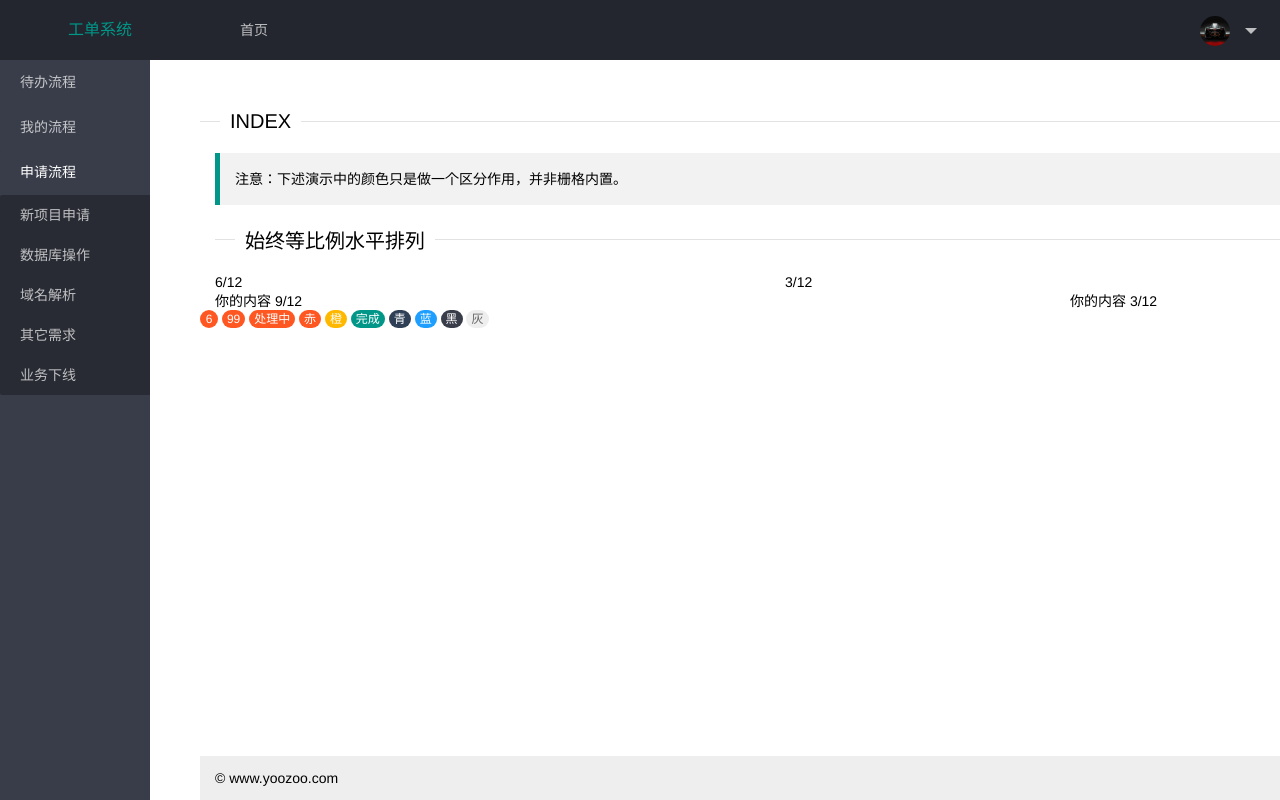
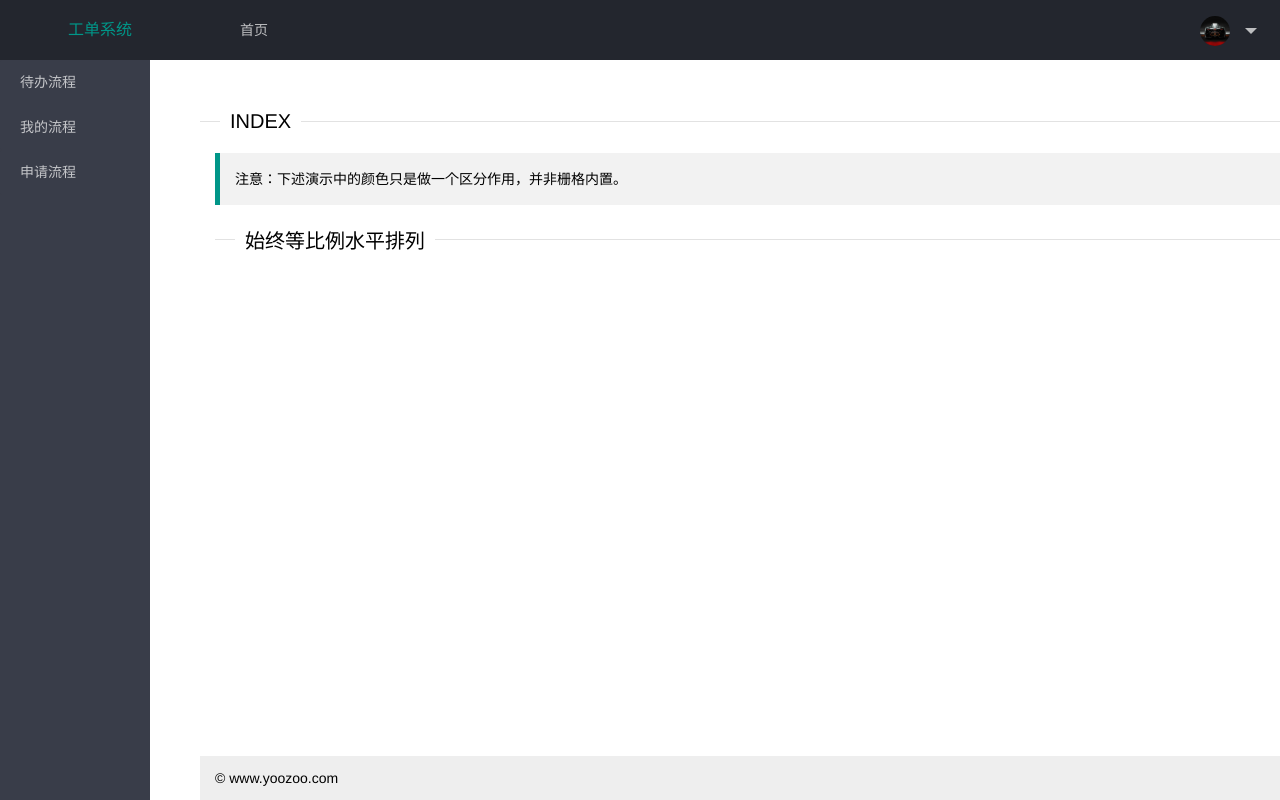
Before and after one commit to Arnold617/workform, a Django app: template templates/index.html in a window 1280 px wide. Run offline with Django 3.2, Linux system fonts and the light colour scheme; the template is opened without the code that fills it, so the values that code supplies are empty.

Commit message:
change 模板依赖优化

```diff
--- a/templates/backlog.html
+++ b/templates/backlog.html
@@ -1,9 +1,6 @@
 {% extends 'base.html' %}
-
+{% block title %}待处理的流程{% endblock %}
 {% block content %}
-    <fieldset class="layui-elem-field layui-field-title" style="margin-top: 50px;">
-        <legend>待处理的流程</legend>
-    </fieldset>
 
     <div>
         <table border="2">
--- a/templates/base.html
+++ b/templates/base.html
@@ -37,7 +37,7 @@
             </ul>
             <ul class="layui-nav layui-layout-right">
                 <li class="layui-nav-item">
-                    <a href="javascript:;">
+                    <a href="javascript:">
                         <img src="/static/images/content.jpg" class="layui-nav-img">
                         {{ request.session.username }}
                     </a>
@@ -55,7 +55,7 @@
                     <li class="layui-nav-item"><a href="/mine.html"> 我的流程</a></li>
                 </ul>
                 <ul class="layui-nav layui-nav-tree" lay-filter="test">
-                    <li class="layui-nav-item layui-nav-itemed">
+                    <li class="layui-nav-item">
                     <a href="javascript:">申请流程</a>
                     <dl class="layui-nav-child">
                       <dd><a href="/new_project/">新项目申请</a></dd>
--- a/templates/index.html
+++ b/templates/index.html
@@ -8,35 +8,7 @@
         <fieldset class="layui-elem-field layui-field-title" style="margin-top: 20px;">
             <legend>始终等比例水平排列</legend>
         </fieldset>
-
-        <div class="layui-col-xs6">
-            <div class="grid-demo grid-demo-bg1">6/12</div>
-        </div>
-        <div class="layui-col-xs3">
-            <div class="grid-demo grid-demo-bg1">3/12</div>
-        </div>
-
-        <div class="layui-row">
-            <div class="layui-col-md9">
-              你的内容 9/12
-            </div>
-            <div class="layui-col-md3">
-              你的内容 3/12
-            </div>
-        </div>
     </div>
-
-    <span class="layui-badge">6</span>
-    <span class="layui-badge">99</span>
-    <span class="layui-badge">处理中</span>
-    <span class="layui-badge">赤</span>
-    <span class="layui-badge layui-bg-orange">橙</span>
-    <span class="layui-badge layui-bg-green">完成</span>
-    <span class="layui-badge layui-bg-cyan">青</span>
-    <span class="layui-badge layui-bg-blue">蓝</span>
-    <span class="layui-badge layui-bg-black">黑</span>
-    <span class="layui-badge layui-bg-gray">灰</span>
-
 {% endblock %}
 {% block js %}
 {% endblock %}
--- a/work/view/account.py
+++ b/work/view/account.py
@@ -33,9 +33,9 @@ def login(request):
                         request.session['is_login'] = True
                         if request.POST.get('remember', None) == '1':
                             # 超时时间(秒)
-                            request.session.set_expiry(60 * 60)
+                            request.session.set_expiry(60 * 60 *60)
                         else:
-                            request.session.set_expiry(20)
+                            request.session.set_expiry(20 * 60)
                         return redirect('/index/')
                     else:
                         return render(request, 'login.html', {'error_msg': "User or password error"})
```
Also changed, not shown: templates/mine.html (+2 -12 lines), db.sqlite3.
